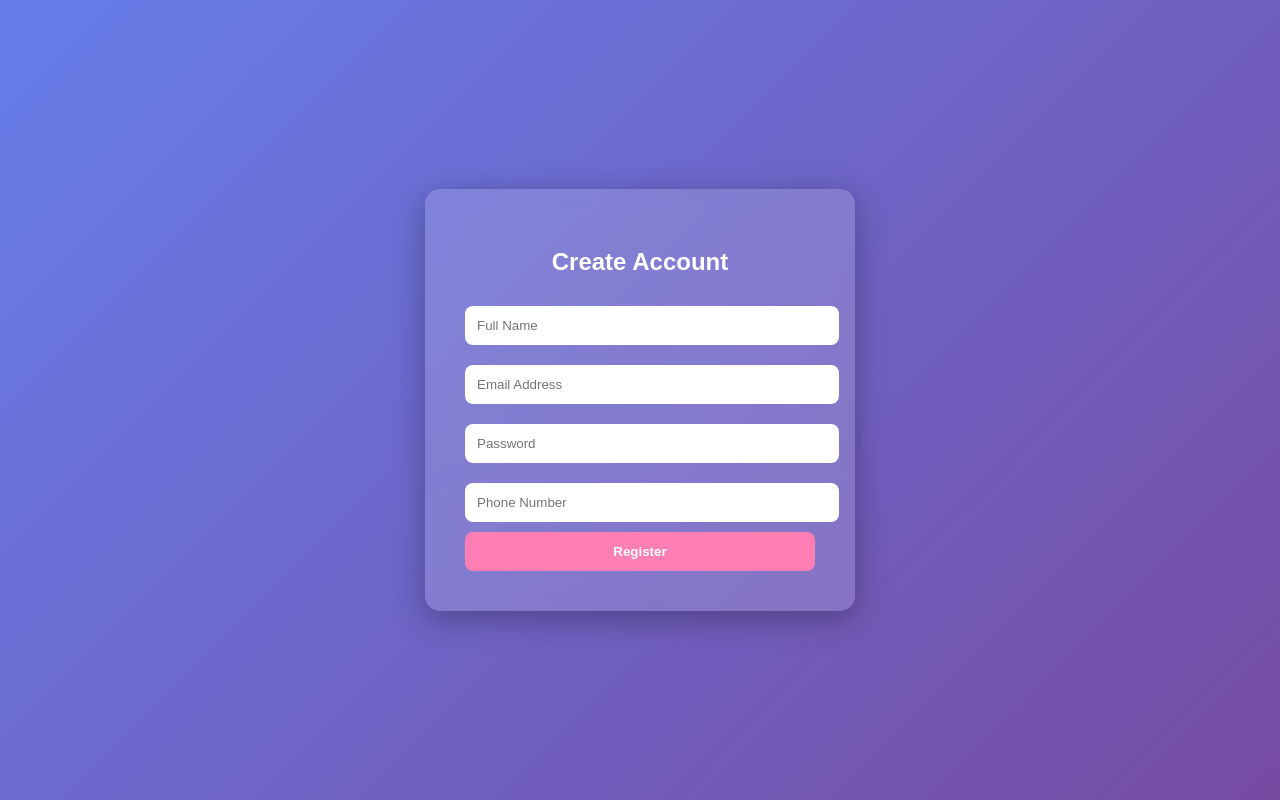
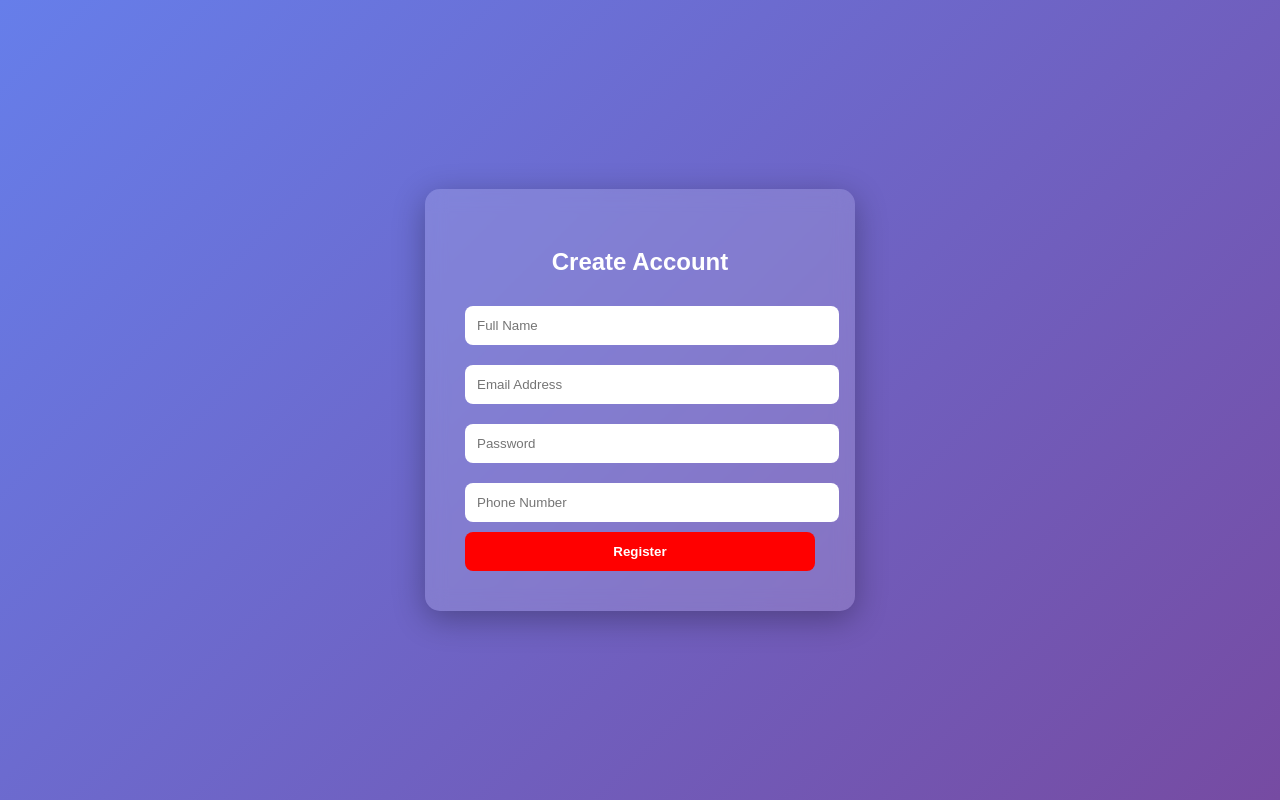
Before and after one commit to ajaydharajiya/ajaydharajiya-Ragister-form, a website: page public/index.html in a window 1280 px wide. Drawn offline with Linux system fonts and the light colour scheme.

Commit message:
change some color

```diff
--- a/public/style.css
+++ b/public/style.css
@@ -37,7 +37,7 @@ button {
     padding: 12px;
     border: none;
     border-radius: 8px;
-    background: #ff7eb3;
+    background: red;
     color: white;
     font-weight: bold;
     cursor: pointer;
```
